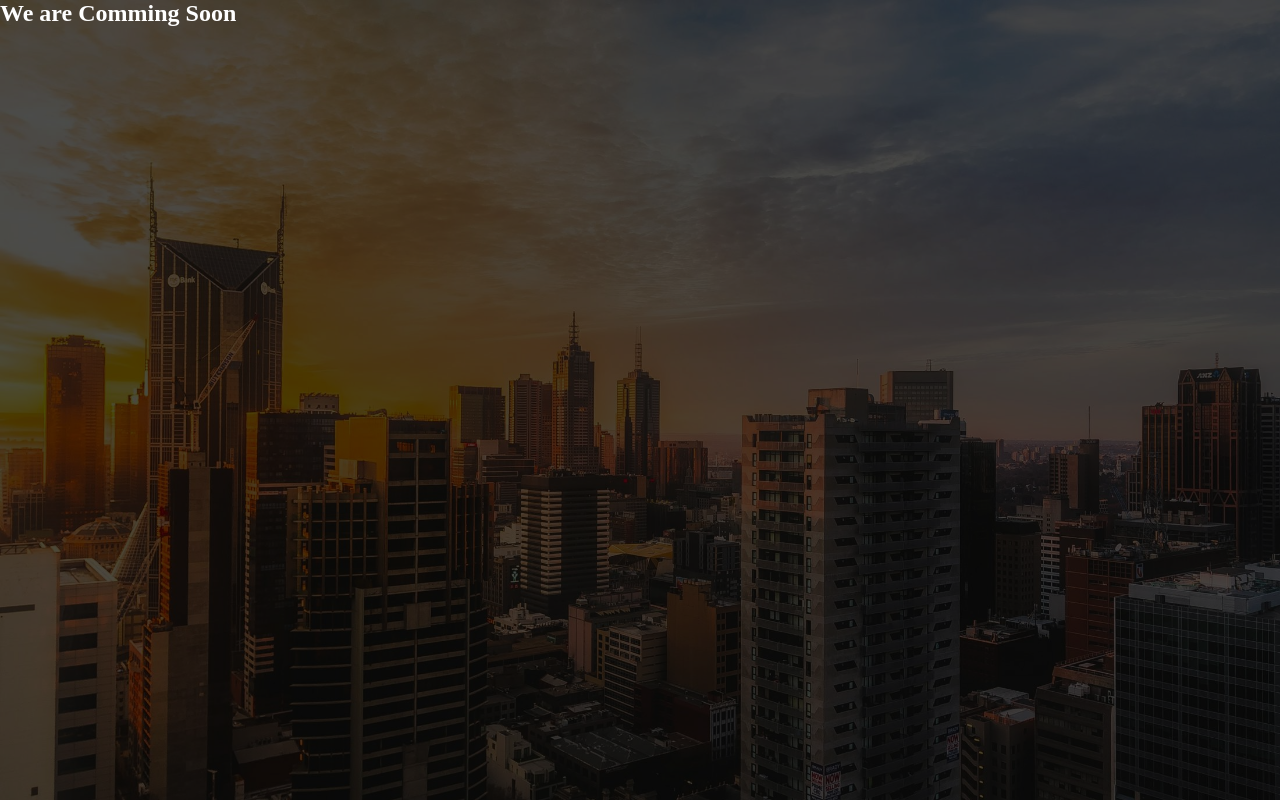
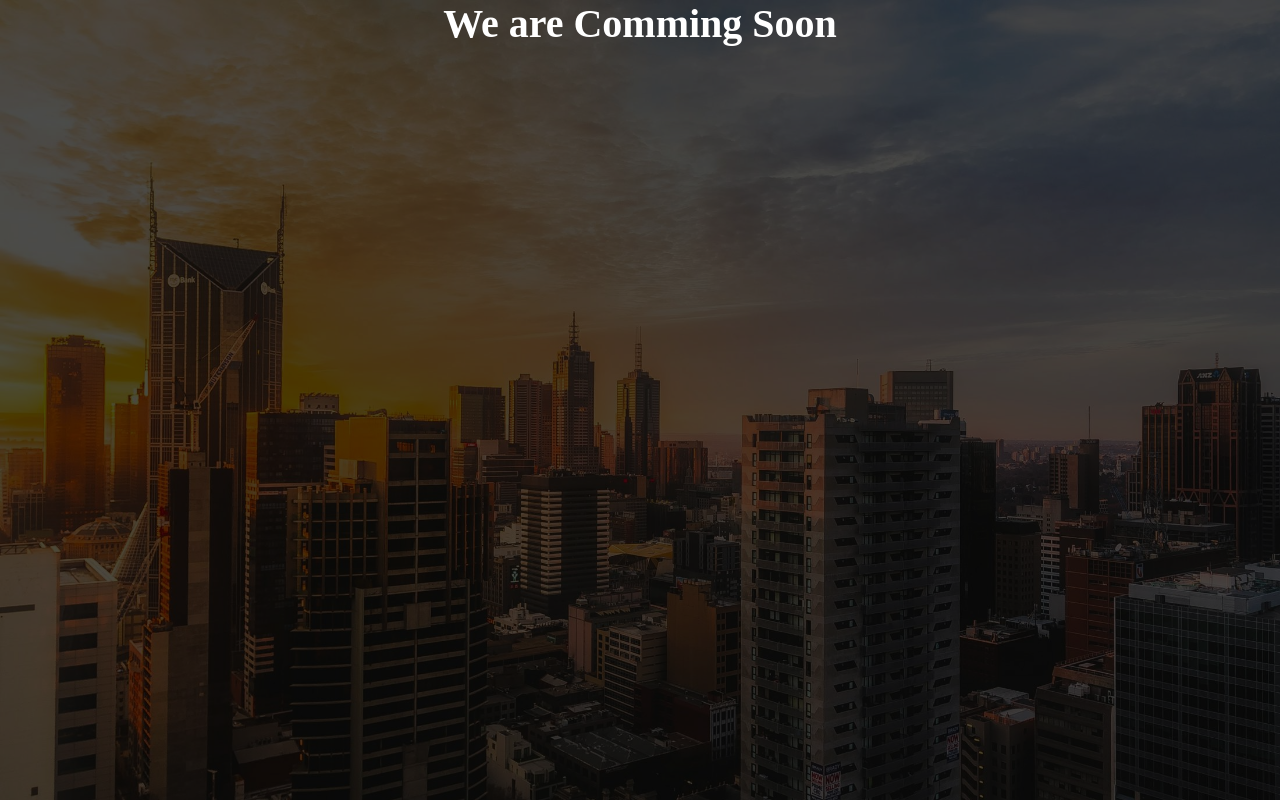
Before and after one commit to Muskan8878h/CountdownTimer, a plain HTML site: page index.html in a window 1280 px wide. Drawn offline with Linux system fonts and the light colour scheme.

Commit message:
css on h2 element color of text is white font size and text align in center we need to add flex direction in class overlay

```diff
--- a/style.css
+++ b/style.css
@@ -14,6 +14,12 @@
     width: 100%;
     height: 100%;
     display: flex;
+    flex-direction: column;  /*text in center*/
     color: white;
     background-color: rgba(0, 0, 0, 0.7);
 }
+h2{
+    color: white;
+    font-size: 2.5rem;
+    text-align: center;
+}
```
